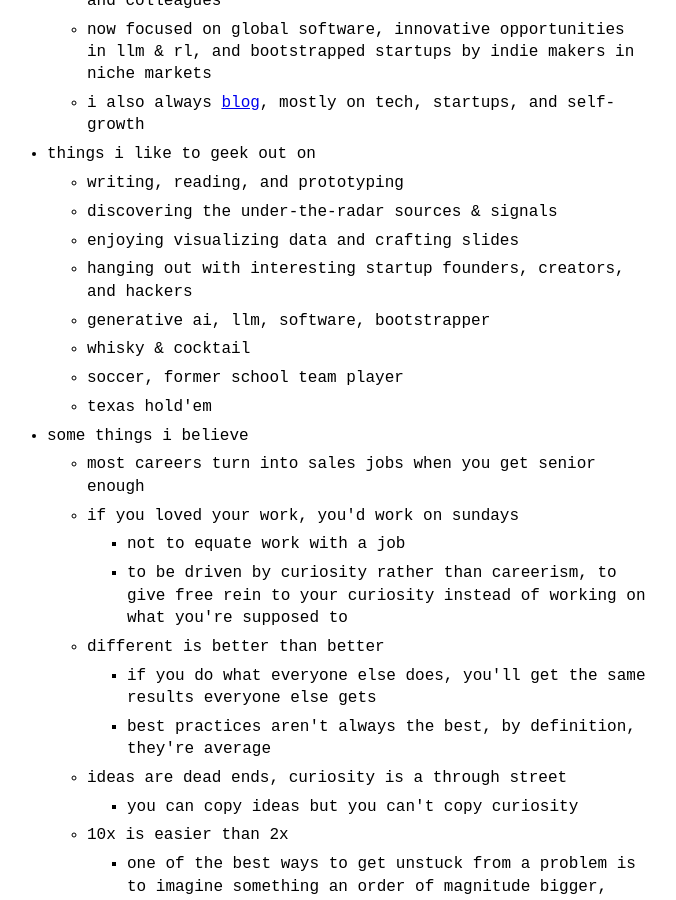
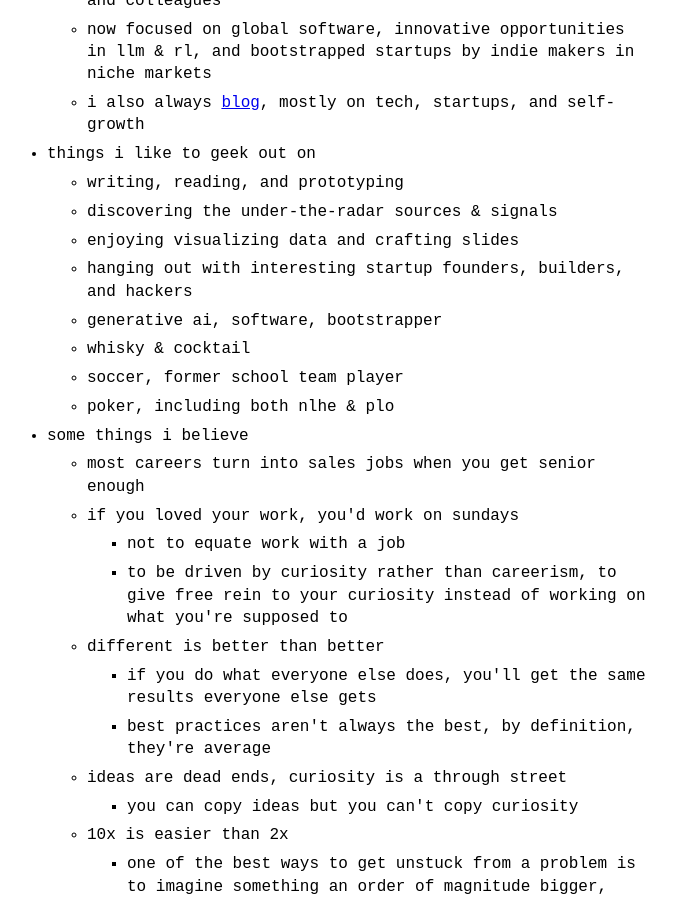
Before and after one commit to kylezgq/kylezgq.github.io, a Jekyll site: the page built from index.md, in a window 1280 px wide and 900 px high, scrolled down 792 px. Shown: the whole window, without its empty margins (313-989 px from the left). Built offline with Jekyll 4.4.1, drawn with Linux system fonts in a browser that asks for light colours.

Commit message:
Update menu.yml

```diff
--- a/_data/menu.yml
+++ b/_data/menu.yml
@@ -23,11 +23,11 @@ entries:
       - title: writing, reading, and prototyping
       - title: discovering the under-the-radar sources & signals
       - title: enjoying visualizing data and crafting slides
-      - title: hanging out with interesting startup founders, creators, and hackers
-      - title: generative ai, llm, software, bootstrapper
+      - title: hanging out with interesting startup founders, builders, and hackers
+      - title: generative ai, software, bootstrapper
       - title: whisky & cocktail
       - title: soccer, former school team player
-      - title: texas hold'em
+      - title: poker, including both nlhe & plo
 
   - title: some things i believe
     entries:
```
